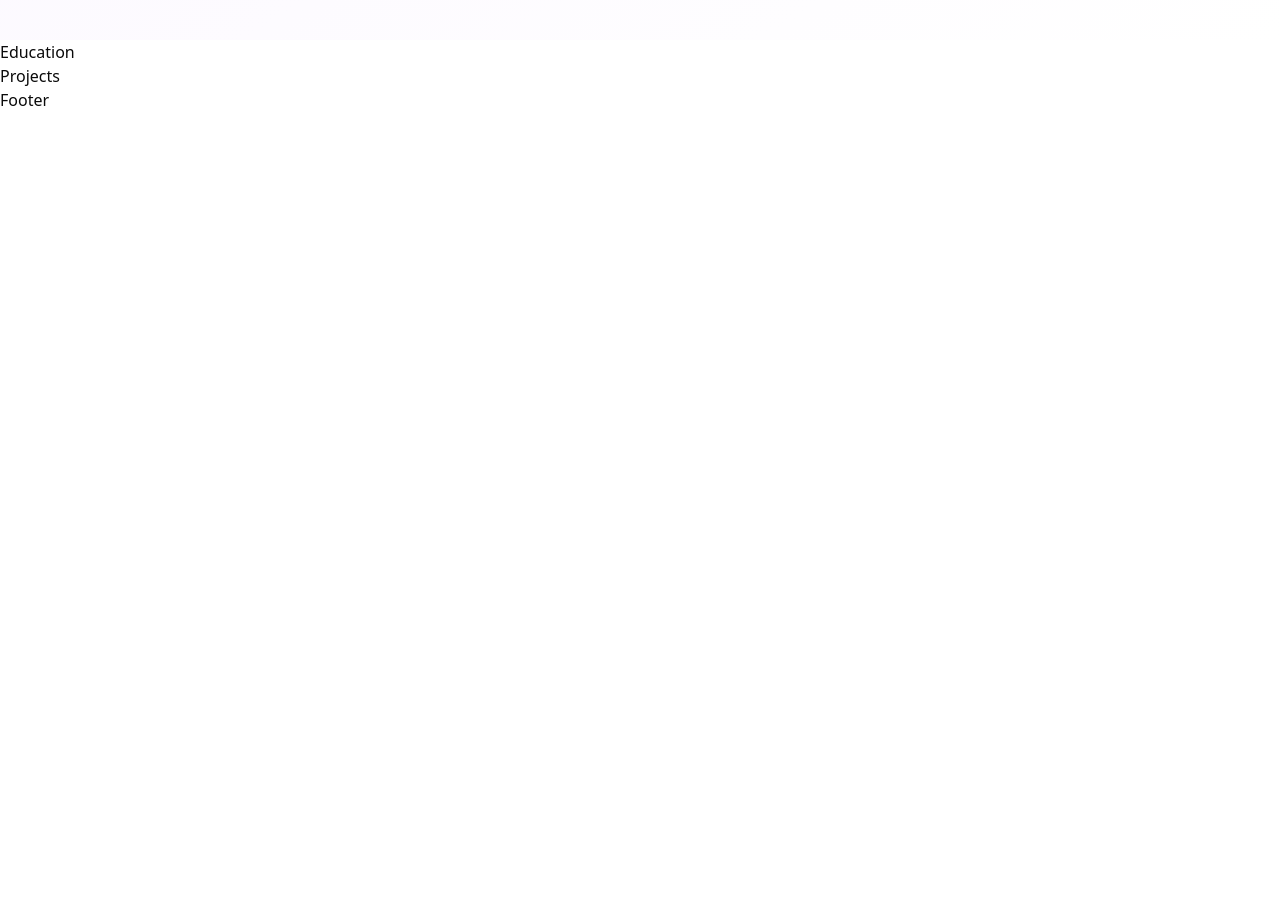
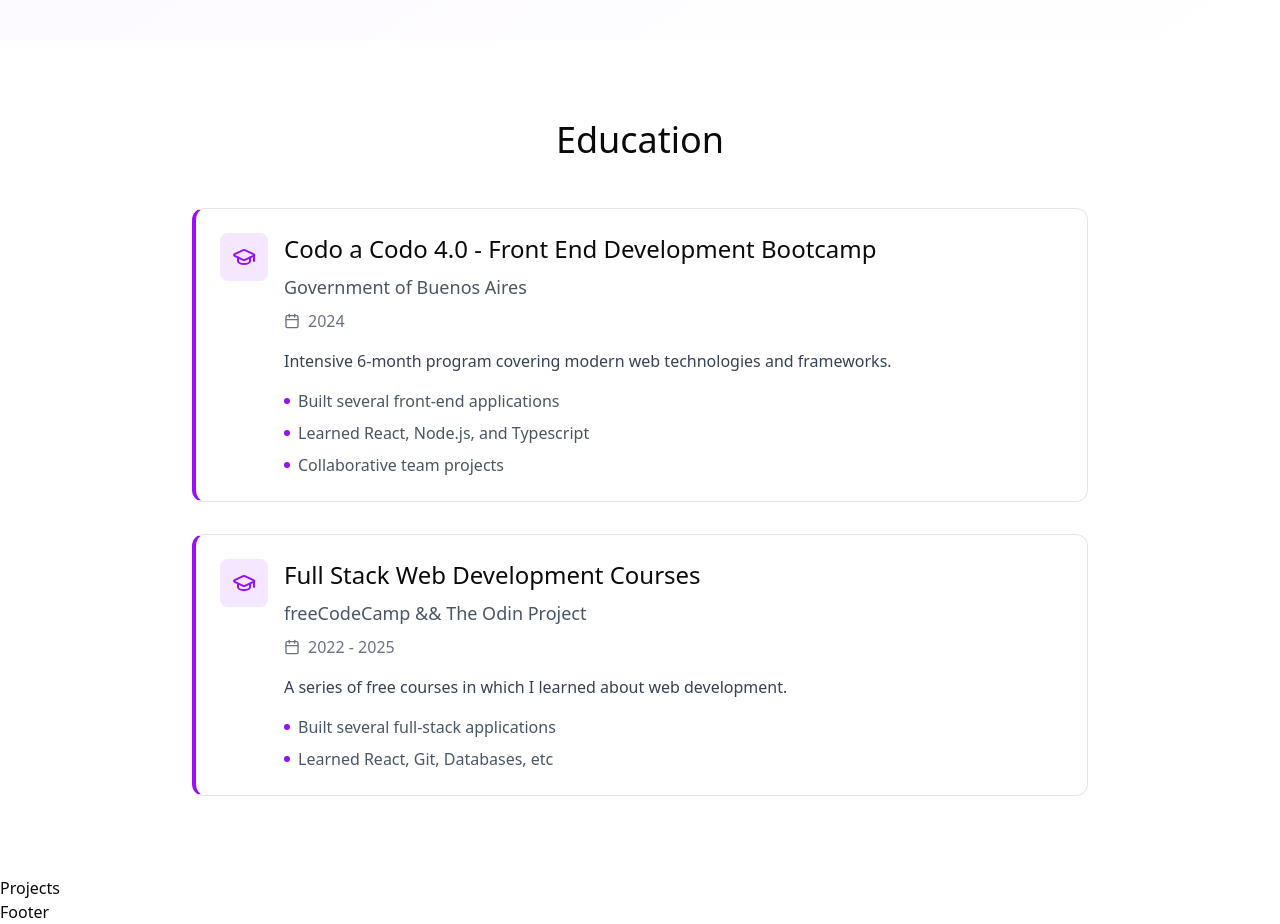
Before and after one commit to JuanMartinRivas/web-portfolio, a React (Vite) app: page / in a window 1280 px wide. Shown: the part 760-1684 px from the top of the page. Before the commit the page ends 872 px from the top, so only its background shows below. Built offline with nearby package versions, Linux system fonts and the light colour scheme.

Commit message:
Adding education section

```diff
--- a/package.json
+++ b/package.json
@@ -10,9 +10,11 @@
     "preview": "vite preview"
   },
   "dependencies": {
+    "clsx": "^2.1.1",
     "lucide-react": "^0.562.0",
     "react": "^19.2.0",
     "react-dom": "^19.2.0",
+    "tailwind-merge": "^3.4.0",
     "tw-animate-css": "^1.4.0"
   },
   "devDependencies": {
--- a/src/app/components/Education.tsx
+++ b/src/app/components/Education.tsx
@@ -1,9 +1,71 @@
-import React from 'react'
+import { Calendar, GraduationCap } from "lucide-react";
+import { Card, CardContent } from "./ui/card";
 
-const Education = () => {
+const educationData = [
+  {
+    degree: "Codo a Codo 4.0 - Front End Development Bootcamp",
+    institution: "Government of Buenos Aires",
+    period: "2024",
+    description: "Intensive 6-month program covering modern web technologies and frameworks.",
+    achievements: [
+      "Built several front-end applications",
+      "Learned React, Node.js, and Typescript",
+      "Collaborative team projects"
+    ]
+  },
+  {
+    degree: "Full Stack Web Development Courses",
+    institution: "freeCodeCamp && The Odin Project",
+    period: "2022 - 2025",
+    description: "A series of free courses in which I learned about web development.",
+    achievements: [
+      "Built several full-stack applications",
+      "Learned React, Git, Databases, etc",
+    ]
+  }
+];
+
+export default function Education() {
   return (
-    <div>Education</div>
-  )
+    <section id="education" className="min-h-screen py-20 bg-white">
+      <div className="container mx-auto px-6">
+        <div className="max-w-4xl mx-auto">
+          <h2 className="text-4xl mb-12 text-center">Education</h2>
+
+          <div className="space-y-8">
+            {educationData.map((edu, index) => (
+              <Card key={index} className="border-l-4 border-l-purple-600">
+                <CardContent className="p-6">
+                  <div className="flex items-start gap-4">
+                    <div className="p-3 bg-purple-100 rounded-lg shrink-0">
+                      <GraduationCap size={24} className="text-purple-600" />
+                    </div>
+
+                    <div className="flex-1">
+                      <h3 className="text-2xl mb-2">{edu.degree}</h3>
+                      <div className="text-lg text-gray-600 mb-2">{edu.institution}</div>
+                      <div className="flex items-center gap-2 text-gray-500 mb-4">
+                        <Calendar size={16} />
+                        <span>{edu.period}</span>
+                      </div>
+                      <p className="text-gray-700 mb-4">{edu.description}</p>
+
+                      <ul className="space-y-2">
+                        {edu.achievements.map((achievement, idx) => (
+                          <li key={idx} className="flex items-center gap-2 text-gray-600">
+                            <div className="w-1.5 h-1.5 bg-purple-600 rounded-full" />
+                            {achievement}
+                          </li>
+                        ))}
+                      </ul>
+                    </div>
+                  </div>
+                </CardContent>
+              </Card>
+            ))}
+          </div>
+        </div>
+      </div>
+    </section>
+  );
 }
-
-export default Education
--- /dev/null
+++ b/src/app/components/ui/card.tsx
@@ -0,0 +1,86 @@
+import * as React from "react";
+
+import cn from "./utils";
+
+function Card({ className, ...props }: React.ComponentProps<"div">) {
+    return (
+        <div
+            data-slot="card"
+            className={cn(
+                "bg-card text-card-foreground flex flex-col gap-6 rounded-xl border",
+                className,
+            )}
+            {...props}
+        />
+    );
+}
+
+function CardHeader({ className, ...props }: React.ComponentProps<"div">) {
+    return (
+        <div
+            data-slot="card-header"
+            className={cn(
+                "@container/card-header grid auto-rows-min grid-rows-[auto_auto] items-start gap-1.5 px-6 pt-6 has-data-[slot=card-action]:grid-cols-[1fr_auto] [.border-b]:pb-6",
+                className,
+            )}
+            {...props}
+        />
+    );
+}
+
+function CardTitle({ className, ...props }: React.ComponentProps<"div">) {
+    return (
+        <h4
+            data-slot="card-title"
+            className={cn("leading-none", className)}
+            {...props}
+        />
+    );
+}
+
+function CardDescription({ className, ...props }: React.ComponentProps<"div">) {
+    return (
+        <p
+            data-slot="card-description"
+            className={cn("text-muted-foreground", className)}
+            {...props}
+        />
+    );
+}
+
+function CardAction({ className, ...props }: React.ComponentProps<"div">) {
+    return (
+        <div
+            data-slot="card-action"
+            className={cn(
+                "col-start-2 row-span-2 row-start-1 self-start justify-self-end",
+                className,
+            )}
+            {...props}
+        />
+    );
+}
+
+function CardContent({ className, ...props }: React.ComponentProps<"div">) {
+    return (
+        <div
+            data-slot="card-content"
+            className={cn("px-6 [&:last-child]:pb-6", className)}
+            {...props}
+        />
+    );
+}
+
+function CardFooter({ className, ...props }: React.ComponentProps<"div">) {
+    return (
+        <div
+            data-slot="card-footer"
+            className={cn("flex items-center px-6 pb-6 [.border-t]:pt-6", className)}
+            {...props}
+        />
+    );
+}
+
+export {
+    Card, CardAction, CardContent, CardDescription, CardFooter, CardHeader, CardTitle
+};
--- /dev/null
+++ b/src/app/components/ui/use-mobile.ts
@@ -0,0 +1,21 @@
+import * as React from "react";
+
+const MOBILE_BREAKPOINT = 768;
+
+export function useIsMobile() {
+  const [isMobile, setIsMobile] = React.useState<boolean | undefined>(
+    undefined,
+  );
+
+  React.useEffect(() => {
+    const mql = window.matchMedia(`(max-width: ${MOBILE_BREAKPOINT - 1}px)`);
+    const onChange = () => {
+      setIsMobile(window.innerWidth < MOBILE_BREAKPOINT);
+    };
+    mql.addEventListener("change", onChange);
+    setIsMobile(window.innerWidth < MOBILE_BREAKPOINT);
+    return () => mql.removeEventListener("change", onChange);
+  }, []);
+
+  return !!isMobile;
+}
--- /dev/null
+++ b/src/app/components/ui/utils.ts
@@ -0,0 +1,6 @@
+import { clsx, type ClassValue } from "clsx";
+import { twMerge } from "tailwind-merge";
+
+export default function cn(...inputs: ClassValue[]) {
+  return twMerge(clsx(inputs));
+}
```
Also changed, not shown: 1 other file (tests, documents, lock files or other folders).
